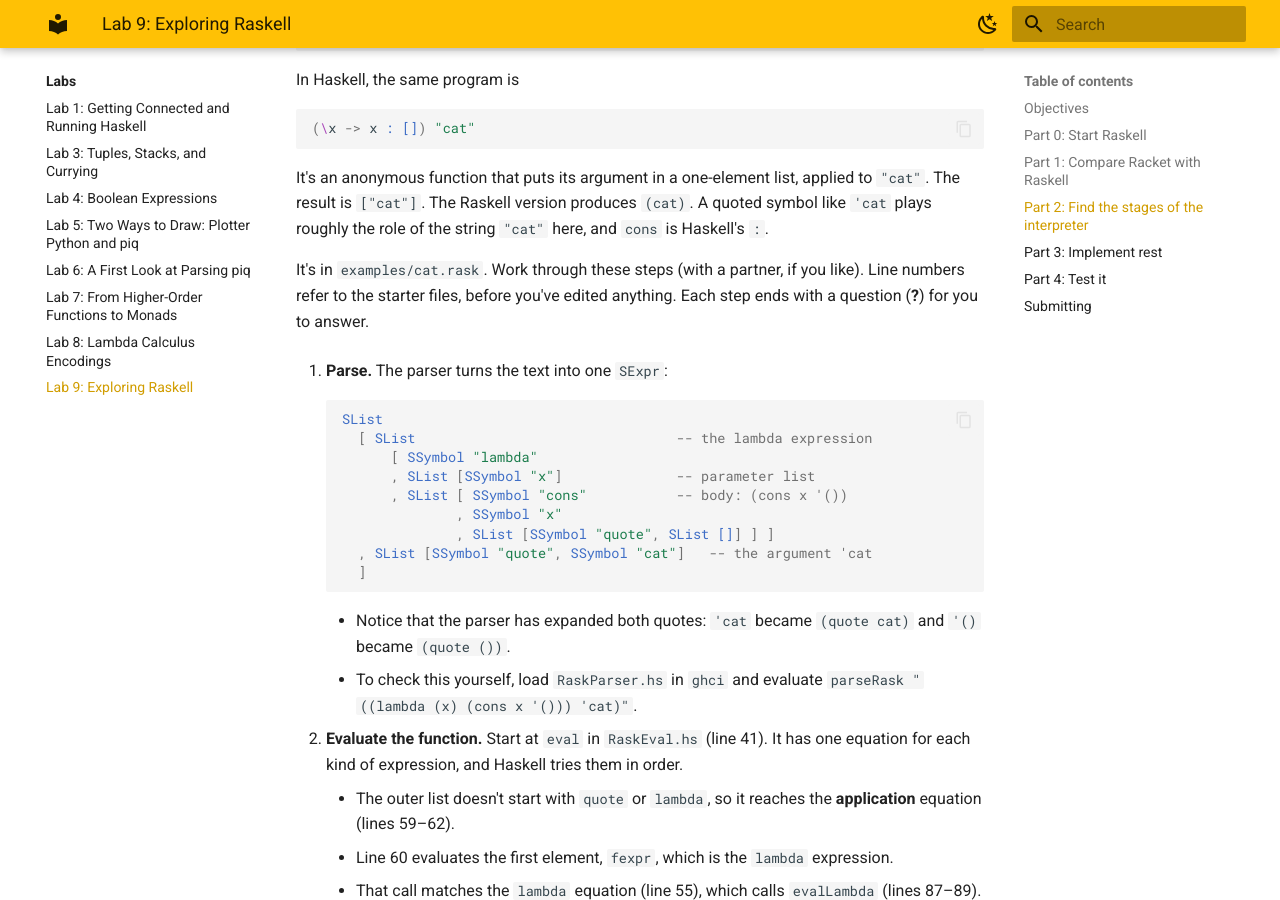
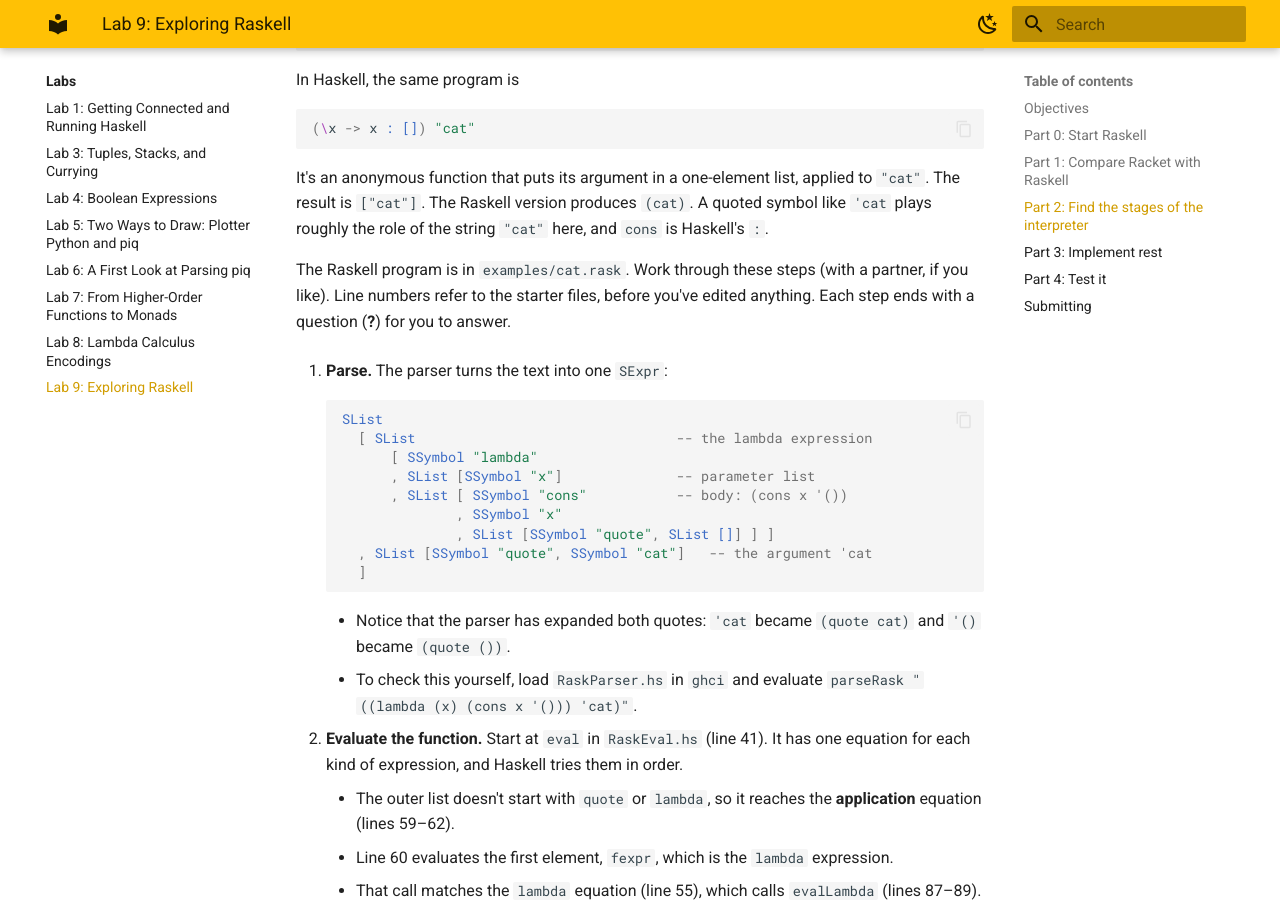
Before and after one commit to lbang-hmc/cs-131-website, an MkDocs documentation site: the page built from content/labs/lab09.md, in a window 1280 px wide and 900 px high, scrolled down 3301 px. Built offline with MkDocs 1.6.1 and Material for MkDocs 9.7.7, drawn with Linux system fonts in a browser that asks for light colours.

Commit message:
Lab 09: clarify cat.rask reference
Co-Authored-By: Claude Opus 5.5 <noreply@anthropic.com>

```diff
--- a/content/labs/lab09.md
+++ b/content/labs/lab09.md
@@ -119,7 +119,7 @@ In Haskell, the same program is
 
 It's an anonymous function that puts its argument in a one-element list, applied to `"cat"`. The result is `["cat"]`. The Raskell version produces `(cat)`. A quoted symbol like `'cat` plays roughly the role of the string `"cat"` here, and `cons` is Haskell's `:`.
 
-It's in `examples/cat.rask`. Work through these steps (with a partner, if you like). Line numbers refer to the starter files, before you've edited anything. Each step ends with a question (**?**) for you to answer.
+The Raskell program is in `examples/cat.rask`. Work through these steps (with a partner, if you like). Line numbers refer to the starter files, before you've edited anything. Each step ends with a question (**?**) for you to answer.
 
 1. **Parse.** The parser turns the text into one `SExpr`:
 
```
